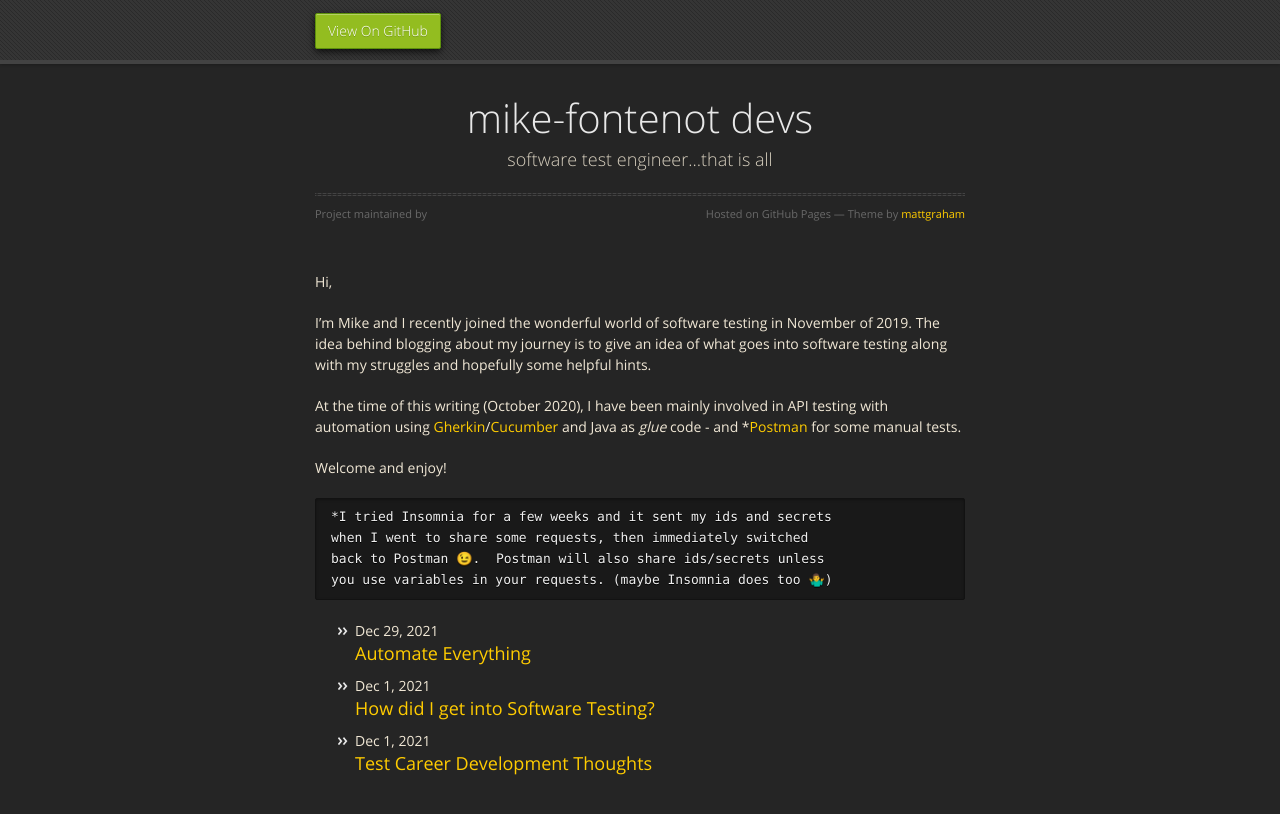
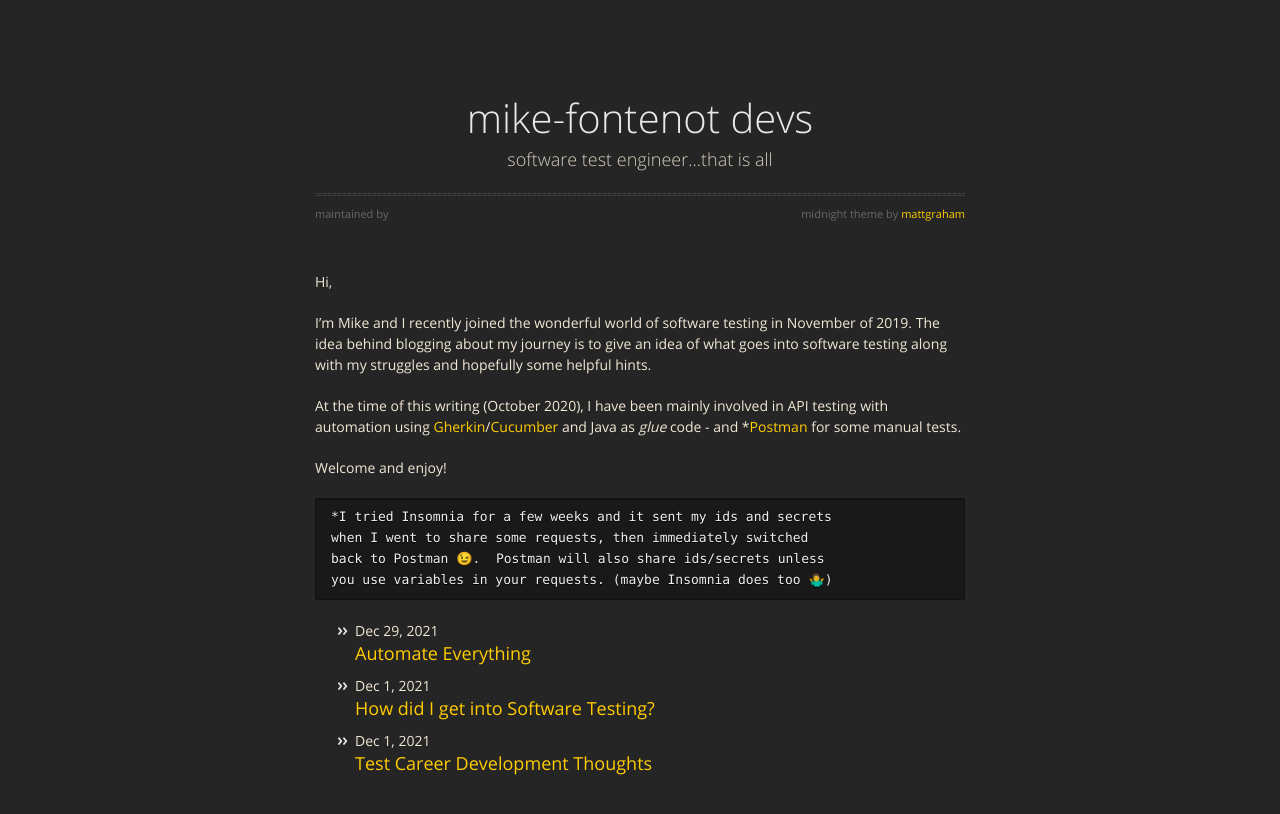
Before and after one commit to mfontenot/mfontenot.github.io_bak, a Jekyll site: the page built from index.md, in a window 1280 px wide. Shown: the top 814 px of the page. Built offline with Jekyll 4.4.1, drawn with Linux system fonts in a browser that asks for light colours.

Commit message:
remove stuff in header and update section below site info

```diff
--- a/_layouts/default.html
+++ b/_layouts/default.html
@@ -18,17 +18,6 @@
 
   </head>
   <body>
-      <div id="header">
-        <nav>
-          <li class="fork"><a href="{{ site.github.repository_url }}">View On GitHub</a></li>
-          {% if site.show_downloads %}
-            <li class="downloads"><a href="{{ site.github.zip_url }}">ZIP</a></li>
-            <li class="downloads"><a href="{{ site.github.tar_url }}">TAR</a></li>
-            <li class="title">DOWNLOADS</li>
-          {% endif %}
-        </nav>
-      </div><!-- end header -->
-
     <div class="wrapper">
 
       <section>
@@ -36,8 +25,8 @@
           <h1>{{ site.title | default: site.github.repository_name }}</h1>
           <p>{{ site.description | default: site.github.project_tagline }}</p>
           <hr>
-          <span class="credits left">Project maintained by <a href="{{ site.github.owner_url }}">{{ site.github.owner_name }}</a></span>
-          <span class="credits right">Hosted on GitHub Pages &mdash; Theme by <a href="https://twitter.com/mattgraham">mattgraham</a></span>
+          <span class="credits left">maintained by <a href="{{ site.github.owner_url }}">{{ site.github.owner_name }}</a></span>
+          <span class="credits right">midnight theme by <a href="https://twitter.com/mattgraham">mattgraham</a></span>
         </div>
 
         {{ content }}
```
